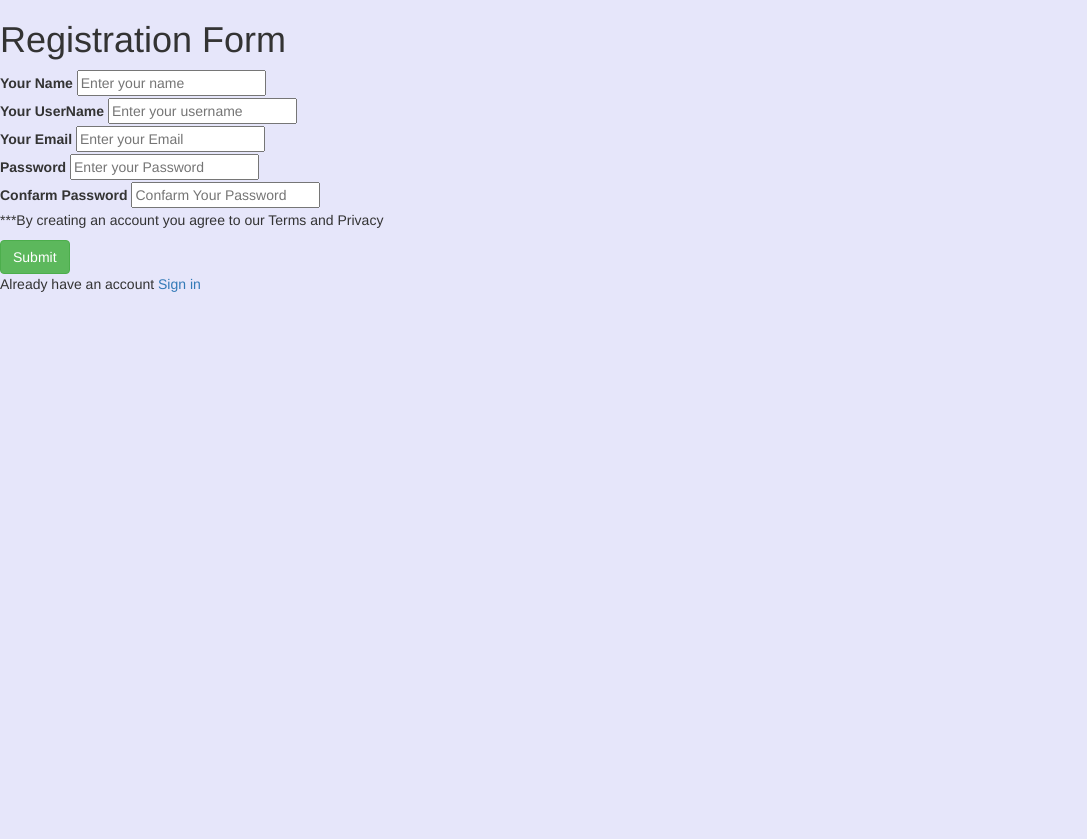
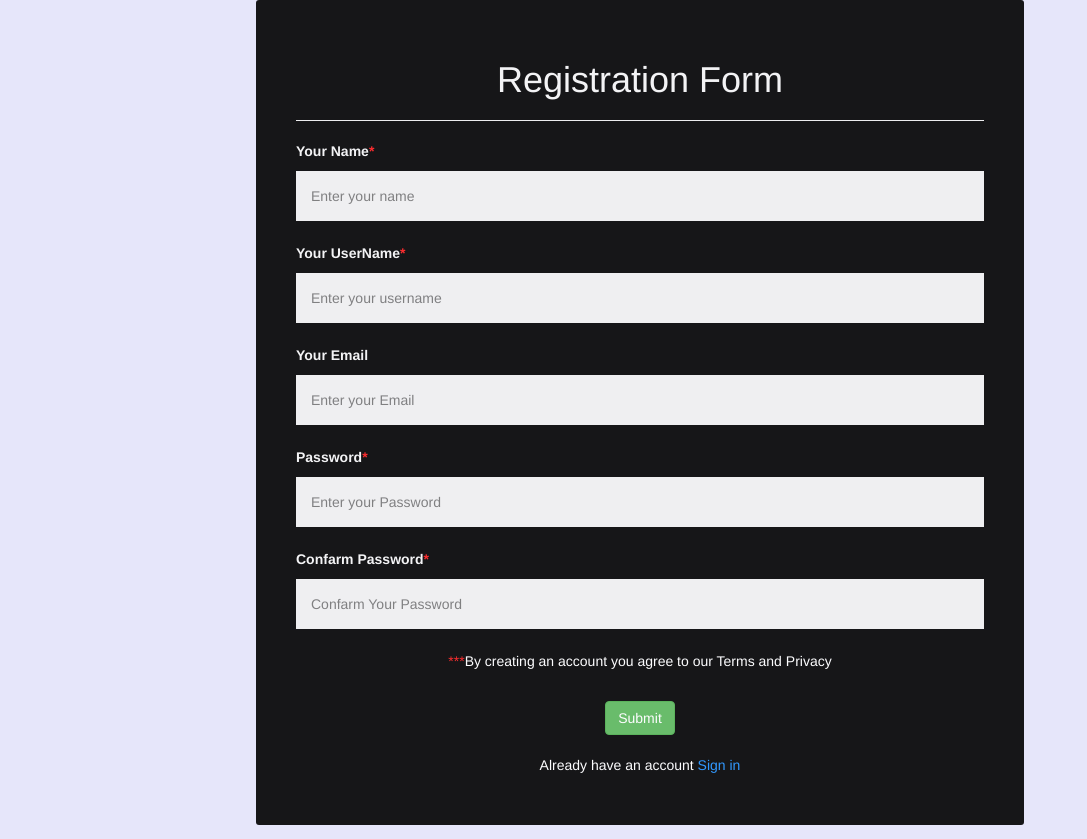
Before and after one commit to mustafizshofi2/InventoryProject, a PHP site: page /register.php in a window 1280 px wide. Shown: the whole page, without its empty margins (0-1087 px from the left). Before the commit the page ends 292 px from the top, so only its background shows below. Run offline with PHP 8.4, Linux system fonts and the light colour scheme.

Commit message:
new update

```diff
--- /dev/null
+++ b/CSS/register.css
@@ -0,0 +1,53 @@
+.container {
+    padding: 40px;
+    width: 60%;
+    position: relative;
+    margin: auto;
+    background: black;
+    color: whitesmoke;
+    border-radius: 3px;
+    opacity: 90%;
+}
+
+/* Full-width input fields */
+input[type=text], input[type=password] {
+    width: 100%;
+    padding: 15px;
+    margin: 5px 0 22px 0;
+    display: inline-block;
+    border: none;
+    background: #f1f1f1;
+    color: black;
+}
+
+
+
+input[type=text]:focus, input[type=password]:focus {
+    background-color: #ddd;
+    outline: none;
+    color: black;
+}
+
+
+/* Add a blue text color to links */
+a {
+    color: dodgerblue;
+}
+
+p{
+    color: white;
+}
+
+span{
+    color: #ff1919;
+}
+
+h1{
+    text-align: center;
+}
+
+hr{
+    color: aliceblue;
+}
+
+/* Set a grey background color and center the text of the "sign in" section */
--- a/register.php
+++ b/register.php
@@ -16,6 +16,7 @@
         <script src="https://maxcdn.bootstrapcdn.com/bootstrap/3.4.1/js/bootstrap.min.js"></script>
 
         <link href="CSS/style.css" rel="stylesheet" type="text/css">
+        <link href="CSS/register.css" rel="stylesheet" type="text/css">
 
     </head>
 
@@ -23,15 +24,18 @@
 
       <form method="post" action="register.php" enctype="multipart/form-data">
 
+           <div class="container">
+
                   <h1>Registration Form</h1>
+               <hr>
 
                   <div>
-              <label for="name">Your Name</label>
+                      <label for="name">Your Name<span>*</span></label>
                       <input type="text" id="name"  name="name" placeholder="Enter your name" required>
                   </div>
 
                   <div>
-              <label for="nam">Your UserName</label>
+                      <label for="nam">Your UserName<span>*</span></label>
                       <input type="text" id="uname"  name="uname" placeholder="Enter your username" required>
                   </div>
 
@@ -41,27 +45,28 @@
                   </div>
 
                   <div>
-              <label for="pass">Password</label>
+                      <label for="pass">Password<span>*</span></label>
                       <input type="password" id="pass"  name="pass" placeholder="Enter your Password" required>
                   </div>
 
                   <div>
-              <label for="r_pass">Confarm Password</label>
+                      <label for="r_pass">Confarm Password<span>*</span></label>
                       <input type="password" id="r_pass"  name="rpass" placeholder="Confarm Your Password" required>
                   </div>
 
-          <div>
+                  <div style="text-align: center">
                      <p><span>***</span>By creating an account you agree to our Terms and Privacy</p>
                   </div>
 
-          <div>
+                  <div style="text-align: center; padding: 20px;">
                       <input type="submit" placeholder="Submit" class=" btn btn-success">
                   </div>
 
-          <div>
+                  <div style="text-align: center">
                       <p>Already have an account <a href="login.php">Sign in</a> </p>
                   </div>
 
+           </div>
 
       </form>
 
```
Lines whose indentation alone changed are shown as unchanged.
